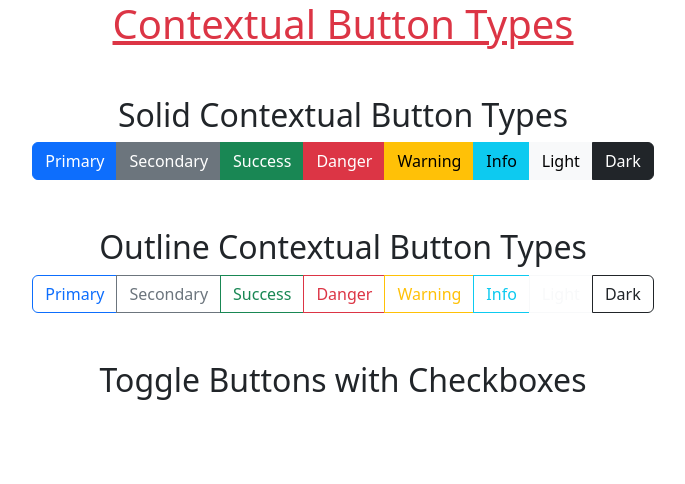
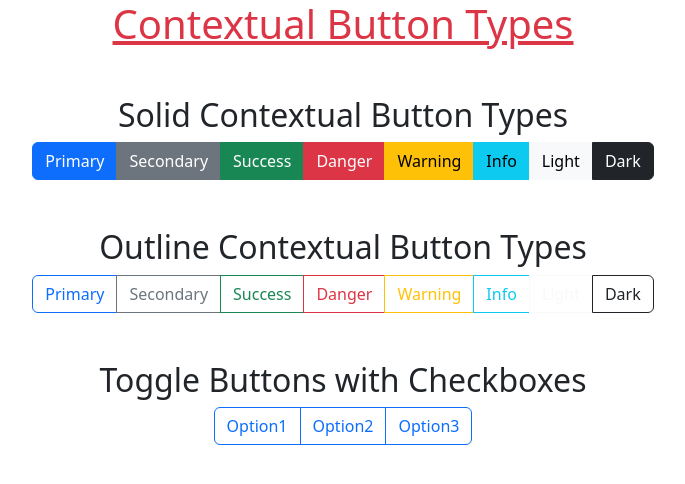
Before and after one commit to chandrashekar975/bootstrapexercises, a plain HTML site: page exercise9/index.html in a window 1280 px wide. Shown: the whole page, without its empty margins (297-982 px from the left). Drawn offline with nearby package versions, Linux system fonts and the light colour scheme.

Commit message:
exercise9v2

```diff
--- a/exercise9/index.html
+++ b/exercise9/index.html
@@ -40,8 +40,15 @@
     </div>
 
     <div class="h2 text-center text-dark mt-5">Toggle Buttons with Checkboxes</div>
-    <div>
-        <input class="btn-check"
+    <div class="text-center">
+        <div class="btn-group">
+            <input type="checkbox" class="btn-check" id="check1" autocomplete="off">
+            <label class="btn btn-outline-primary" for="check1">Option1</label>
+            <input type="checkbox" class="btn-check" id="check2" autocomplete="off">
+            <label class="btn btn-outline-primary" for="check2">Option2</label>
+            <input type="checkbox" class="btn-check" id="check3" autocomplete="off">
+            <label class="btn btn-outline-primary" for="check3">Option3</label>
+        </div>
     </div>
     <script src="https://cdn.jsdelivr.net/npm/bootstrap@5.3.8/dist/js/bootstrap.bundle.min.js"
         integrity="sha384-FKyoEForCGlyvwx9Hj09JcYn3nv7wiPVlz7YYwJrWVcXK/BmnVDxM+D2scQbITxI"
```
